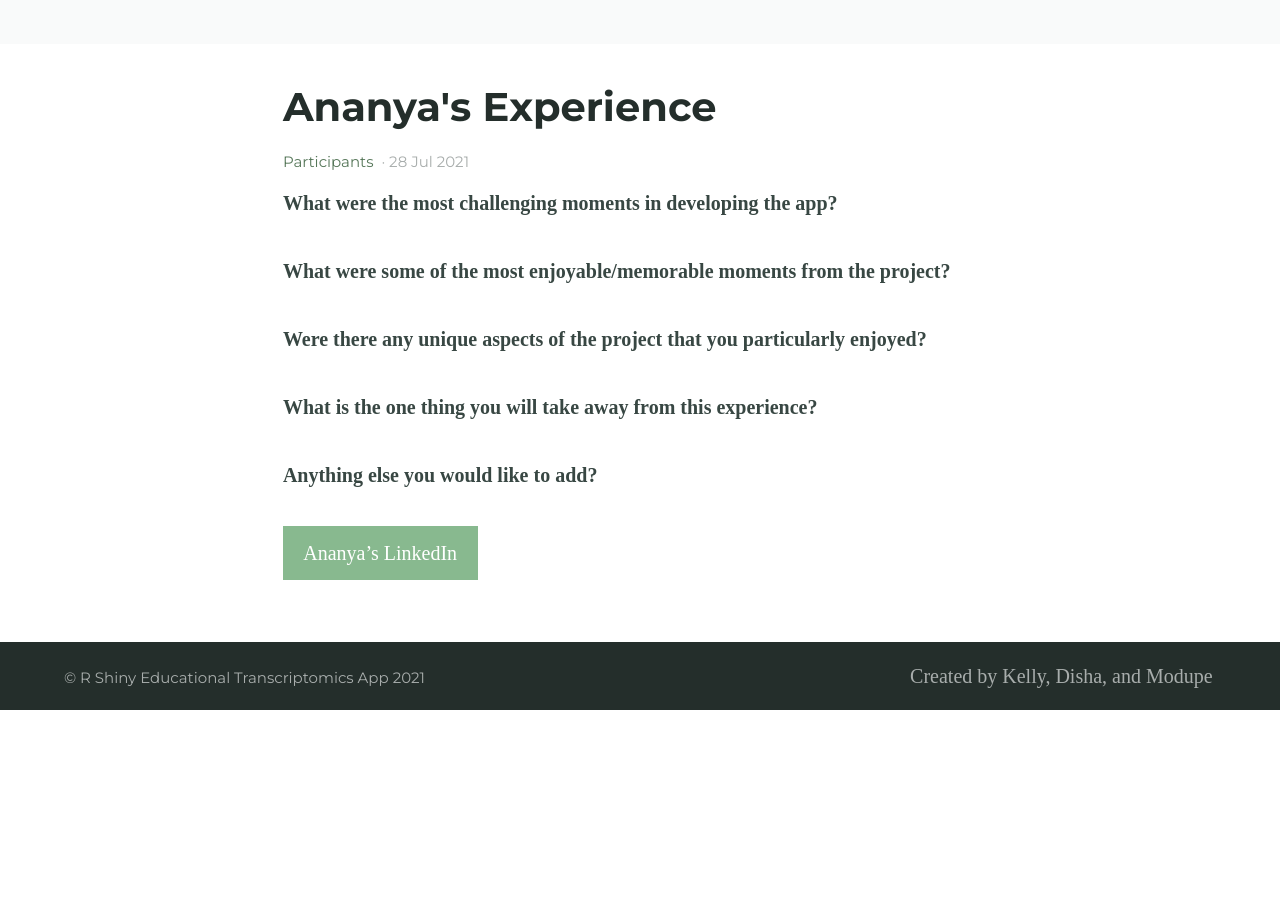
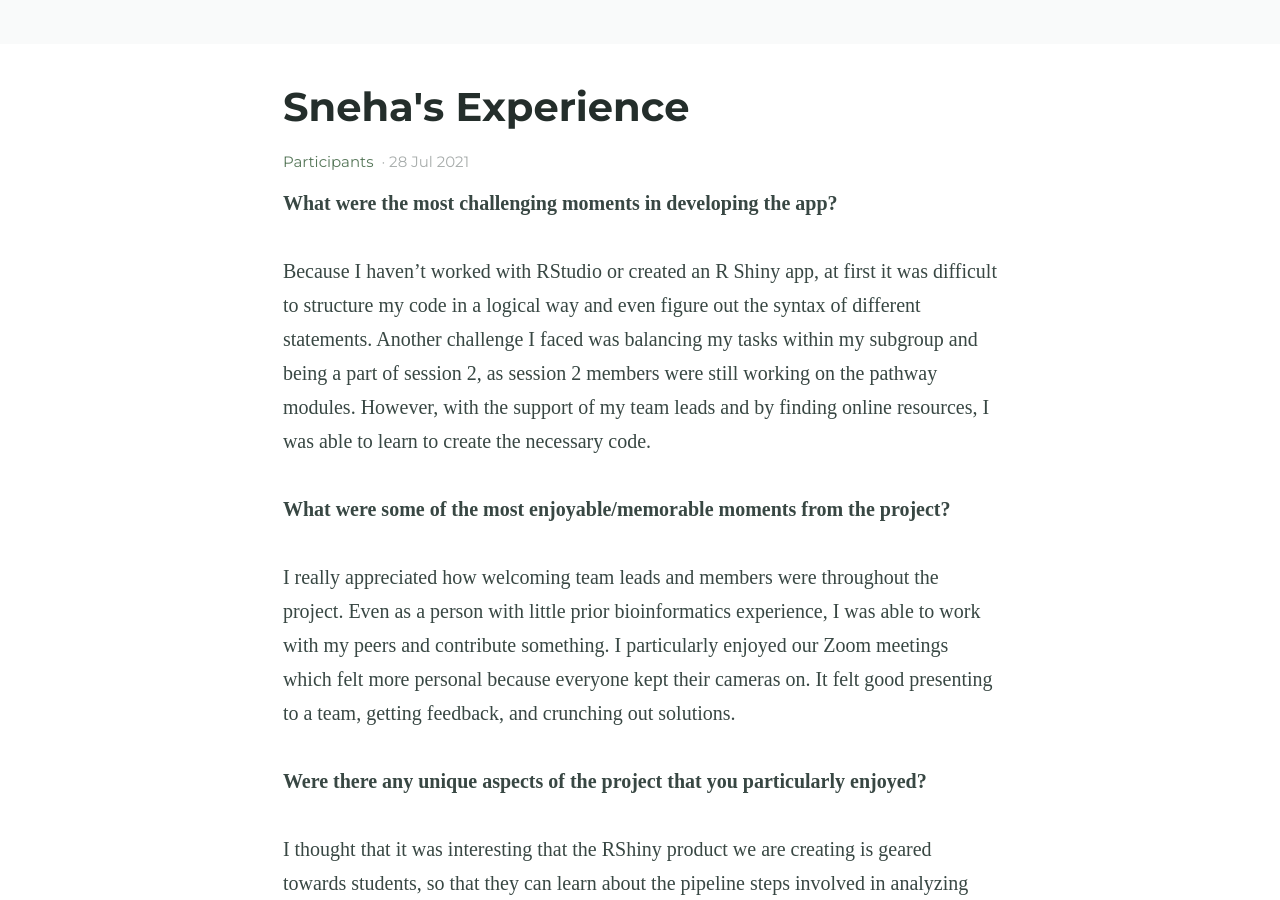
Before and after one commit to BI-STEM-Away/sMAP_dev, a Jekyll site: the page built from _posts/2021-07-28-Ananya-blog.md, in a window 1280 px wide and 900 px high, scrolled down 360 px. Built offline with Jekyll 4.4.1, drawn with Linux system fonts in a browser that asks for light colours; before the commit the page ends 1070 px from its top, so only the background shows below that; some of the changed text lies outside the part shown.

Commit message:
Update 2021-07-28-Ananya-blog.md

```diff
--- a/_posts/2021-07-28-Ananya-blog.md
+++ b/_posts/2021-07-28-Ananya-blog.md
@@ -1,28 +1,27 @@
 ---
-title: Ananya's Experience
+title: Sneha's Experience
 categories:
 - Participants
 excerpt: |
-  Ananya is a final year college student, click here to learn more about her experience as a participant in this project.|
+  Sneha is a rising freshman in college, click here to learn more about her experience as a participant in this project.|
 feature_image: "https://bi-stem-away.github.io/shiny_app_dev/Banner.png"
 image: "https://bi-stem-away.github.io/shiny_app_dev/Banner.png"
 ---
 
 **What were the most challenging moments in developing the app?**
 
-
+Because I haven’t worked with RStudio or created an R Shiny app, at first it was difficult to structure my code in a logical way and even figure out the syntax of different statements. Another challenge I faced was balancing my tasks within my subgroup and being a part of session 2, as session 2 members were still working on the pathway modules. However, with the support of my team leads and by finding online resources, I was able to learn to create the necessary code.
 
 **What were some of the most enjoyable/memorable moments from the project?**
 
+I really appreciated how welcoming team leads and members were throughout the project. Even as a person with little prior bioinformatics experience, I was able to work with my peers and contribute something. I particularly enjoyed our Zoom meetings which felt more personal because everyone kept their cameras on. It felt good presenting to a team, getting feedback, and crunching out solutions.
 
 **Were there any unique aspects of the project that you particularly enjoyed?**
 
-
+I thought that it was interesting that the RShiny product we are creating is geared towards students, so that they can learn about the pipeline steps involved in analyzing microarray data. Looking back a few months ago, before starting this project, I see how such an app may have been helpful to broadening my understanding when I had little experience with genomic data.
 
 **What is the one thing you will take away from this experience?**
 
+One thing I will take away from this experience is that a team is meant to share ideas and issues. I often found myself stuck in trying to come up with a way to solve an error thrown by my code or adjust the output in some way. After looking online and feeling stumped, I finally reached out to my mentors or team leads who were able to drop me a hint within minutes. Sometimes asking for help takes a little courage, but I found that the backing of a team only enables me to learn more.
 
-**Anything else you would like to add?**
-
-
-{% include button.html text="Ananya's LinkedIn" link="https://www.linkedin.com/in/ananya-kaushik-508b731a3/" color="#88B98F" %}
+{% include button.html text="Sneha's LinkedIn" link="https://www.linkedin.com/in/snehamraj/" color="#88B98F" %}
```
